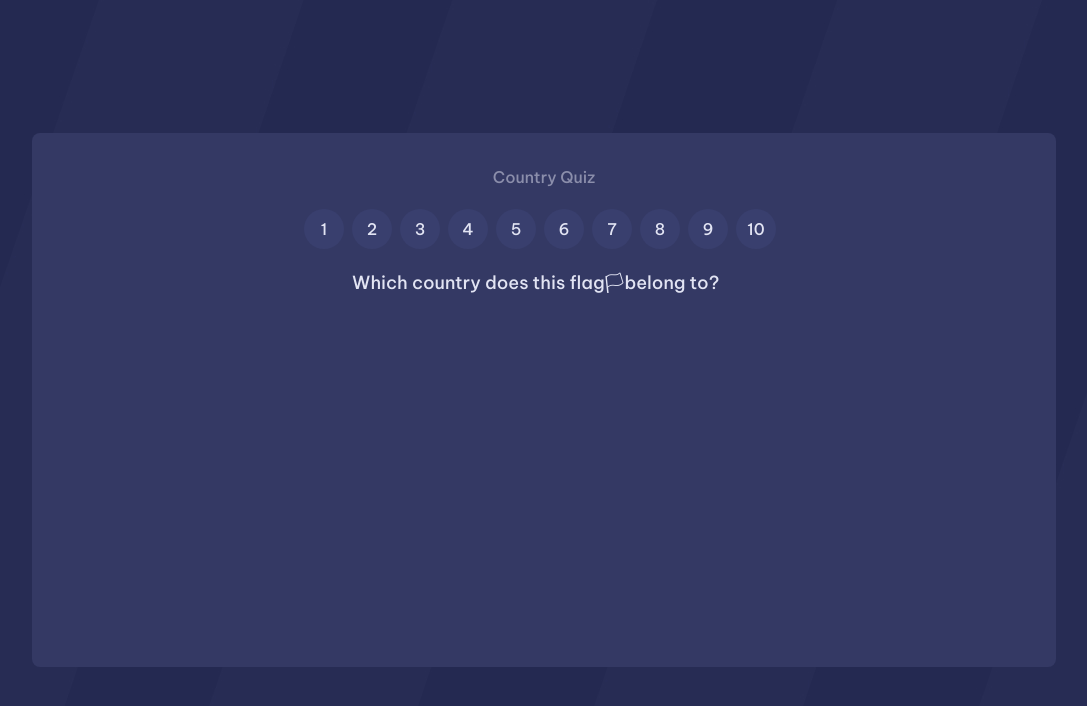
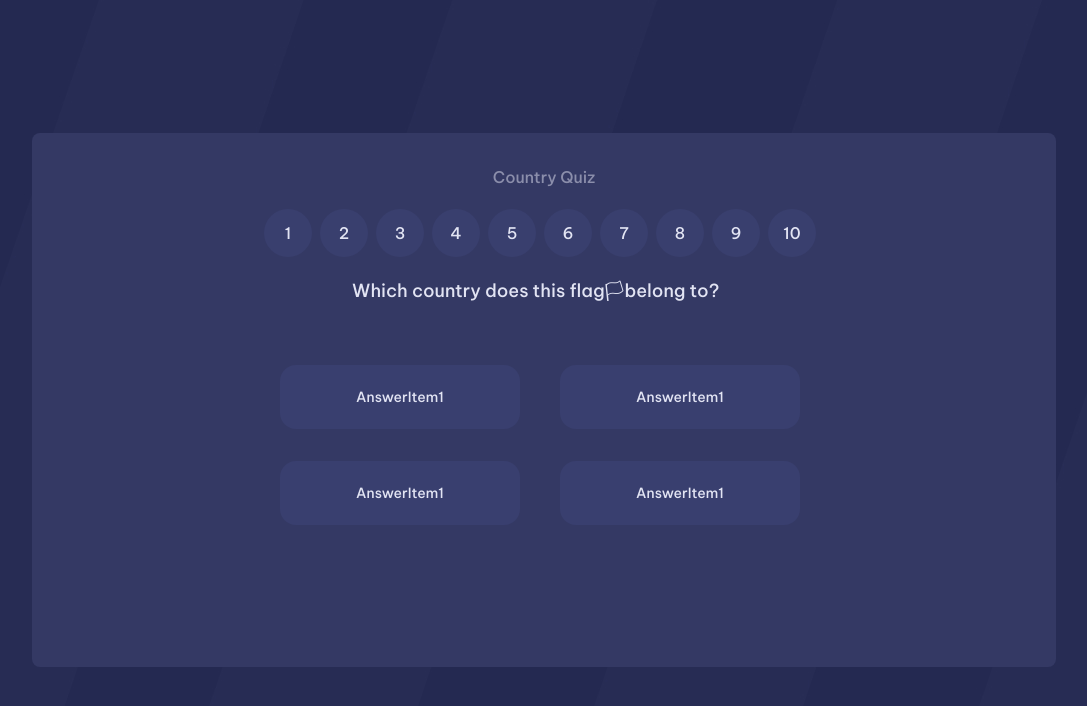
Before and after one commit to afonsecav88/countryQuiz, a React (Vite) app: page /quiz in a window 1280 px wide. Shown: the top 706 px of the page, without its empty margins (96-1183 px from the left). Built offline with nearby package versions, Linux system fonts and the light colour scheme.

Commit message:
create answer component

```diff
--- a/src/components/AnswerCard.tsx
+++ b/src/components/AnswerCard.tsx
@@ -1,3 +1,9 @@
+import { AnswerItem } from './AnswerItem';
+
 export const AnswerCard = () => {
-  return <div>AnswerCard</div>;
+  return (
+    <div className="flex">
+      <AnswerItem />
+    </div>
+  );
 };
--- /dev/null
+++ b/src/components/AnswerItem.tsx
@@ -0,0 +1,22 @@
+export const AnswerItem = () => {
+  return (
+    <div className="flex justify-center items-center gap-8 mt-10">
+      <div className="flex flex-col gap-8 ">
+        <button className="flex items-center justify-center  bg-[#393F6F] w-60 h-16 mr-2 font-medium rounded-2xl text-sm hover:bg-[#E65895]">
+          <p>AnswerItem1</p>
+        </button>
+        <button className="flex items-center justify-center  bg-[#393F6F] w-60 h-16 mr-2 font-medium rounded-2xl text-sm">
+          <p>AnswerItem1</p>
+        </button>
+      </div>
+      <div className="flex flex-col gap-8 ">
+        <button className="flex items-center justify-center  bg-[#393F6F] w-60 h-16 mr-2 font-medium rounded-2xl text-sm">
+          <p>AnswerItem1</p>
+        </button>
+        <button className="flex items-center justify-center  bg-[#393F6F] w-60 h-16 mr-2 font-medium rounded-2xl text-sm">
+          <p>AnswerItem1</p>
+        </button>
+      </div>
+    </div>
+  );
+};
--- a/src/components/NavQuestionItem.tsx
+++ b/src/components/NavQuestionItem.tsx
@@ -8,7 +8,7 @@ export const NavQuestionItem = () => {
         <NavLink
           to={navItem.path}
           key={navItem.id}
-          className="flex items-center justify-center rounded-full bg-[#393F6E] w-10 h-10 mr-2 font-medium">
+          className="flex items-center justify-center rounded-full bg-[#393F6E] w-12 h-12 mr-2 font-medium">
           {' '}
           {navItem.name}
         </NavLink>
--- a/src/components/QuizContainer.tsx
+++ b/src/components/QuizContainer.tsx
@@ -1,6 +1,7 @@
 import { Outlet } from 'react-router-dom';
 import { NavQuestion } from './NavQuestion';
 import { FlatQuestion } from './FlatQuestion';
+import { AnswerCard } from './AnswerCard';
 
 export const QuizContainer = () => {
   return (
@@ -10,6 +11,9 @@ export const QuizContainer = () => {
       <h3 className="flex font-medium text-lg text-justify w-96">
         Which country does this flag {<FlatQuestion />} belong to?
       </h3>
+
+      <AnswerCard />
+
       <Outlet />
     </section>
   );
```
